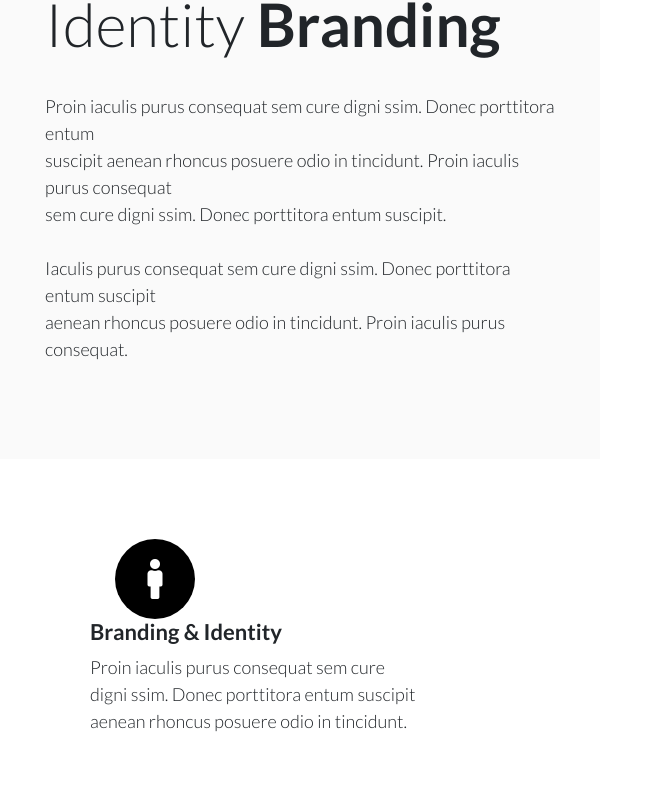
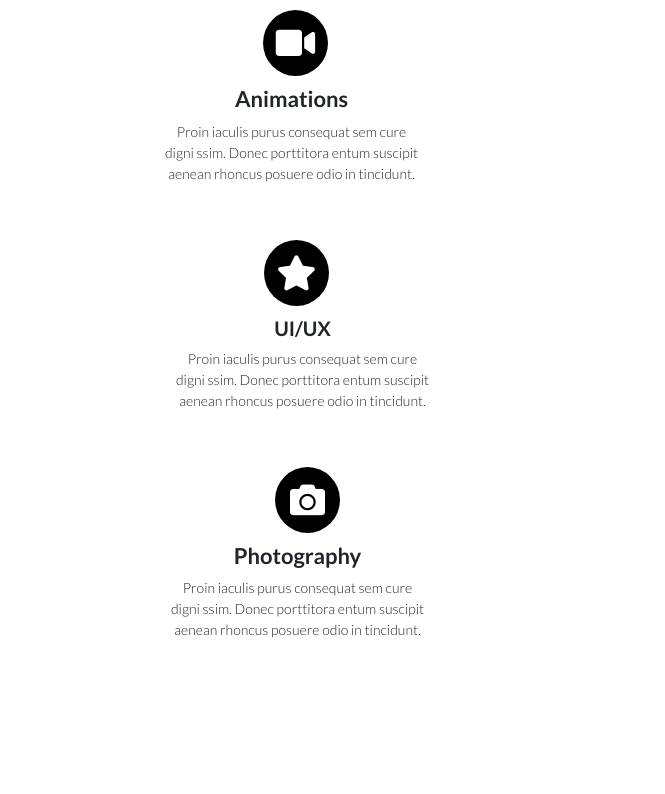
Before and after one commit to Prava-Smrite/escape, a plain HTML site: page index.html in a window 600 px wide. Shown: the part 1851-2645 px from the top of the page, 665 px wide, since content can reach past the window. After the commit the page ends 2557 px from the top, so only its background shows below. Drawn offline with Linux system fonts and the light colour scheme.

Commit message:
responsive for small device done

```diff
--- a/css/responsive.css
+++ b/css/responsive.css
@@ -1,27 +1,130 @@
 /* Extra small devices (portrait phones, less than 576px) */
-@media (min-width: 480px) and (max-width: 575.98px) {
-
-
-}
-
+@media (min-width: 480px) and (max-width: 575.98px) {}
 /* Small devices (landscape phones, 576px and up) */
 @media (min-width: 576px) and (max-width: 767.98px) {
-
-
+    .header-content {
+        padding: 35px 0 0 0;
     }
-
+    .header-content h3 {
+        font-size: 20px;
+        padding-bottom: 10px;
+    }
+    .header-content h1 {
+        font-size: 36px;
+    }
+    .header-part {
+        height: 65vh;
+    }
+    .development-part {
+        padding: 40px 0;
+    }
+    .develop-content {
+        margin-left: -10px;
+    }
+    .develop-content p {
+        font-size: 12px;
+        font-weight: 300;
+        width: 93%;
+    }
+    .develop-content h2 {
+        font-size: 20px;
+        padding-bottom: 5px;
+    }
+    .develop-img img {
+        width: 180px;
+        margin-top: 15px;
+        margin-left: -25px;
+    }
+    .branding-part {
+        padding: 40px 0;
+    }
+    .branding-img img {
+        width: 210px;
+        margin-top: 23px;
+        margin-left: -4px;
+    }
+    .branding-content h2 {
+        font-size: 20px;
+        padding-bottom: 5px;
+    }
+    .branding-content p {
+        font-size: 12px;
+        font-weight: 300;
+        width: 104%;
+    }
+    .branding-content {
+        margin-left: 58px !important;
+    }
+    .service-part {
+        padding: 50px 0;
+    }
+    .service-detail-1 {
+        margin-left: -27px;
+        padding-bottom: 40px;
+        text-align: center;
+    }
+    .icon-left {
+        width: 65px;
+        height: 66px;
+        padding: 15px 0;
+        margin-left: 230px;
+        margin-bottom: 10px;
+    }
+    .icon-left i {
+        font-size: 35px;
+    }
+    .service-text-left h4 {
+        font-size: 20px;
+    }
+    .service-text-left p {
+        font-size: 14px;
+        font-weight: 300;
+        width: 100%;
+    }
+    .service-detail-2 {
+        margin-left: -27px;
+        padding-bottom: 40px;
+        text-align: center;
+    }
+    .icon-right {
+        width: 65px;
+        height: 66px;
+        padding: 15px 0;
+        margin-left: 230px;
+        margin-bottom: 10px;
+    }
+    .icon-right i {
+        font-size: 35px;
+    }
+    .service-text-right p {
+        font-size: 14px;
+        font-weight: 300;
+        width: 100%;
+    }
+    .service-detail-3 {
+        text-align: center;
+        padding-bottom: 40px;
+    }
+    .service-detail-3 .icon-left {
+        margin-left: 189px;
+    }
+    .service-detail-3 .service-text-left {
+        margin-left: -25px;
+    }
+    .service-detail-4 {
+        text-align: center;
+    }
+}
 /* Medium devices (tablets, 768px and up) */
 @media (min-width: 768px) and (max-width: 991.98px) {
-    .header-content{
+    .header-content {
         padding-top: 50px;
     }
     .header-part {
-
         height: 75vh;
     }
     .header-content h3 {
         font-size: 25px;
-
         padding-bottom: 12px;
     }
     .header-content h1 {
@@ -46,7 +149,6 @@
     }
     .develop-img img {
         width: 184px;
-
         margin-left: 22px;
     }
     .branding-part {
@@ -80,14 +182,10 @@
         margin-left: -20px;
     }
     .service-text-left h4 {
-
         font-size: 20px;
-
     }
     .service-text-right h4 {
-
         font-size: 20px;
-
     }
     .service-text-left p {
         font-size: 14px;
@@ -107,20 +205,13 @@
     .service-detail-1 {
         padding-bottom: 30px;
     }
-
-
-
-
 }
-
 /* Large devices (desktops, 992px and up) */
 @media (min-width: 992px) and (max-width: 1199.98px) {
     .header-part {
-
         height: 90vh;
     }
     .header-content {
-
         padding: 75px 0 0 0;
     }
     .develop-content {
@@ -131,7 +222,6 @@
     }
     .develop-img img {
         width: 213px;
-
         margin-left: 5px;
     }
     .branding-content {
@@ -141,41 +231,29 @@
         font-size: 15px;
     }
     .branding-img img {
-
         margin-left: 30px;
-
     }
     .service-detail-1 {
         margin-left: -25px;
-
     }
-.service-detail-1 p{
+    .service-detail-1 p {
         font-size: 15px;
-
     }
-.service-detail-2 p{
+    .service-detail-2 p {
         font-size: 15px;
-
     }
     .service-detail-3 {
         margin-left: -25px;
     }
-.service-detail-3 p{
+    .service-detail-3 p {
         font-size: 15px;
     }
-.service-detail-4 p{
+    .service-detail-4 p {
         font-size: 15px;
     }
     .icon-right {
-
         margin-left: 13px;
     }
-
-
 }
-
 /* Extra large devices (large desktops, 1200px and up) */
-@media (min-width: 1200px) {
-
-
-}
+@media (min-width: 1200px) {}
--- a/css/style.css
+++ b/css/style.css
@@ -4,26 +4,33 @@
     padding: 0;
     outline: 0;
 }
+
 body {
     font-family: 'Lato', sans-serif;
 }
+
 a {
     text-decoration: none;
 }
+
 ul,
 ol {
     list-style: none;
 }
+
 img {
     cursor: pointer;
     border: 0;
 }
+
 p {
     line-height: 150%;
 }
+
 .clear {
     overflow: hidden;
 }
+
 /*basic startup end*/
 /* header-part design start */
 .header-part {
@@ -34,27 +41,32 @@ p {
     padding: 20px 0 80px 0;
     height: 100vh;
 }
+
 .menu ul li a {
     color: #ffffff !important;
     padding: 0 20px !important;
     font-weight: 400;
 }
+
 .header-content {
     text-align: center;
     color: #ffffff;
     padding: 120px 0 0 0;
 }
+
 .header-content h3 {
     font-size: 32px;
     font-weight: 300;
     padding-bottom: 20px;
 }
+
 .header-content h1 {
     font-size: 65px;
     font-weight: 900;
     text-transform: uppercase;
     padding-bottom: 50px;
 }
+
 .btn-custom {
     padding: 16px 50px;
     color: #ffffff;
@@ -62,75 +74,93 @@ p {
     font-weight: 400;
     border: 2px solid #ffffff;
 }
+
 .btn-custom:hover {
     color: #ffffff;
 }
+
 /* header-part design end */
 /*development-part design start */
 .development-part {
     padding: 80px 0;
 }
+
 .develop-content {
     margin-left: 60px;
 }
+
 .develop-content h2 {
     font-size: 60px;
     padding-bottom: 25px;
 }
+
 .develop-content .web-text {
     font-weight: 300;
 }
+
 .develop-content .develop-text {
     font-weight: 700;
 }
+
 .develop-content p {
     font-size: 18px;
     font-weight: 300;
 }
+
 .develop-img img {
     width: 230px;
     margin-top: 20px;
     margin-left: 30px;
 }
+
 /*development-part design end */
 /*branding-part design start */
 .branding-part {
     padding: 80px 0;
     background-color: #fafafa;
 }
+
 .branding-content {
     margin-left: 10px;
 }
+
 .branding-content h2 {
     font-size: 60px;
     padding-bottom: 25px;
 }
+
 .branding-content .identity-text {
     font-weight: 300;
 }
+
 .branding-content .branding-text {
     font-weight: 700;
 }
+
 .branding-content p {
     font-size: 18px;
     font-weight: 300;
 }
+
 .branding-img img {
     width: 260px;
     margin-left: 65px;
     margin-top: 40px;
 }
+
 /*branding-part design end */
 /*service-part design start */
 .service-part {
     padding: 80px 0;
 }
-    /* service-left design */
-.service-detail-1{
+
+/* service-left design */
+.service-detail-1 {
     margin-left: 15px;
     padding-bottom: 50px;
 }
-.icon-left{
+
+.icon-left {
     width: 80px;
     height: 80px;
     border-radius: 50%;
@@ -140,25 +170,28 @@ p {
     padding: 20px 0;
     margin-left: 40px;
 }
-.icon-left i{
+
+.icon-left i {
     font-size: 40px;
 }
-.service-text-left{
+
+.service-text-left {
     margin-left: 15px;
 }
-.service-text-left h4{
+
+.service-text-left h4 {
     font-weight: 700;
     font-size: 22px;
     text-transform: capitalize;
 }
-.service-text-left p{
+
+.service-text-left p {
     font-size: 18px;
     font-weight: 300;
+}
 
-
-}
-        /* service-right design */
-.icon-right{
+/* service-right design */
+.icon-right {
     width: 80px;
     height: 80px;
     border-radius: 50%;
@@ -168,23 +201,28 @@ p {
     padding: 20px 0;
     margin-left: 25px;
 }
-.icon-right i{
+
+.icon-right i {
     font-size: 40px;
 }
-.service-text-right{
+
+.service-text-right {
     margin-left: -5px;
 }
-.service-text-right h4{
+
+.service-text-right h4 {
     font-weight: 700;
     font-size: 22px;
     text-transform: capitalize;
 }
-.service-text-right p{
+
+.service-text-right p {
     font-size: 18px;
     font-weight: 300;
+}
 
-}
-.service-detail-3{
+.service-detail-3 {
     margin-left: 15px;
 }
+
 /*service-part design end */
--- a/index.html
+++ b/index.html
@@ -1,6 +1,5 @@
 <!DOCTYPE html>
 <html lang="en">
-
 <head>
     <meta charset="UTF-8">
     <meta name="viewport" content="width=device-width, initial-scale=1.0">
@@ -15,7 +14,6 @@
     <link rel="stylesheet" href="css/style.css">
     <link rel="stylesheet" href="css/responsive.css">
 </head>
-
 <body>
     <!-- header part start -->
     <header class="header-part">
@@ -99,12 +97,12 @@
     <section class="branding-part">
         <div class="container">
             <div class="row">
-                <div class="col-lg-4 col-md-4">
+                <div class="col-lg-4 col-md-4 col-sm-4">
                     <div class="branding-img ">
                         <img src="img/branding.png" alt="">
                     </div>
                 </div>
-                <div class="col-lg-8 col-md-8">
+                <div class="col-lg-8 col-md-8 col-sm-8">
                     <div class="branding-content ml-auto">
                         <h2><span class="identity-text">Identity</span> <span class="branding-text">Branding</span></h2>
                         <p><span>Proin iaculis purus consequat sem cure digni ssim. Donec porttitora
@@ -123,7 +121,7 @@
     <section class="service-part">
         <div class="container">
             <div class="row">
-                <div class="col-lg-6 col-md-6">
+                <div class="col-lg-6 col-md-6 col col-sm-12">
                     <div class="row service-detail-1">
                         <div class="col-lg-3 col-md-3">
                             <div class="icon-left">
@@ -140,7 +138,7 @@
                         </div>
                     </div>
                 </div>
-                <div class="col-lg-6 col-md-6">
+                <div class="col-lg-6 col-md-6 col-sm-12">
                     <div class="row service-detail-2">
                         <div class="col-lg-3 col-md-3">
                             <div class="icon-right">
@@ -158,9 +156,8 @@
                     </div>
                 </div>
             </div>
-
             <div class="row">
-                <div class="col-lg-6 col-md-6">
+                <div class="col-lg-6 col-md-6 col-sm-12">
                     <div class="row service-detail-1">
                         <div class="col-lg-3 col-md-3">
                             <div class="icon-left">
@@ -177,7 +174,7 @@
                         </div>
                     </div>
                 </div>
-                <div class="col-lg-6 col-md-6">
+                <div class="col-lg-6 col-md-6 col-sm-12">
                     <div class="row service-detail-2">
                         <div class="col-lg-3 col-md-3">
                             <div class="icon-right">
@@ -195,9 +192,8 @@
                     </div>
                 </div>
             </div>
-
             <div class="row">
-                <div class="col-lg-6 col-md-6">
+                <div class="col-lg-6 col-md-6 col-sm-12">
                     <div class="row service-detail-3">
                         <div class="col-lg-3 col-md-3">
                             <div class="icon-left">
@@ -214,7 +210,7 @@
                         </div>
                     </div>
                 </div>
-                <div class="col-lg-6 col-md-6">
+                <div class="col-lg-6 col-md-6 col-sm-12">
                     <div class="row service-detail-4">
                         <div class="col-lg-3 col-md-3">
                             <div class="icon-right">
@@ -239,5 +235,4 @@
     <script src="js/bootstrap.min.js/"></script>
     <script src="js/custom.js"></script>
 </body>
-
 </html>
```
Lines whose indentation alone changed are shown as unchanged.
